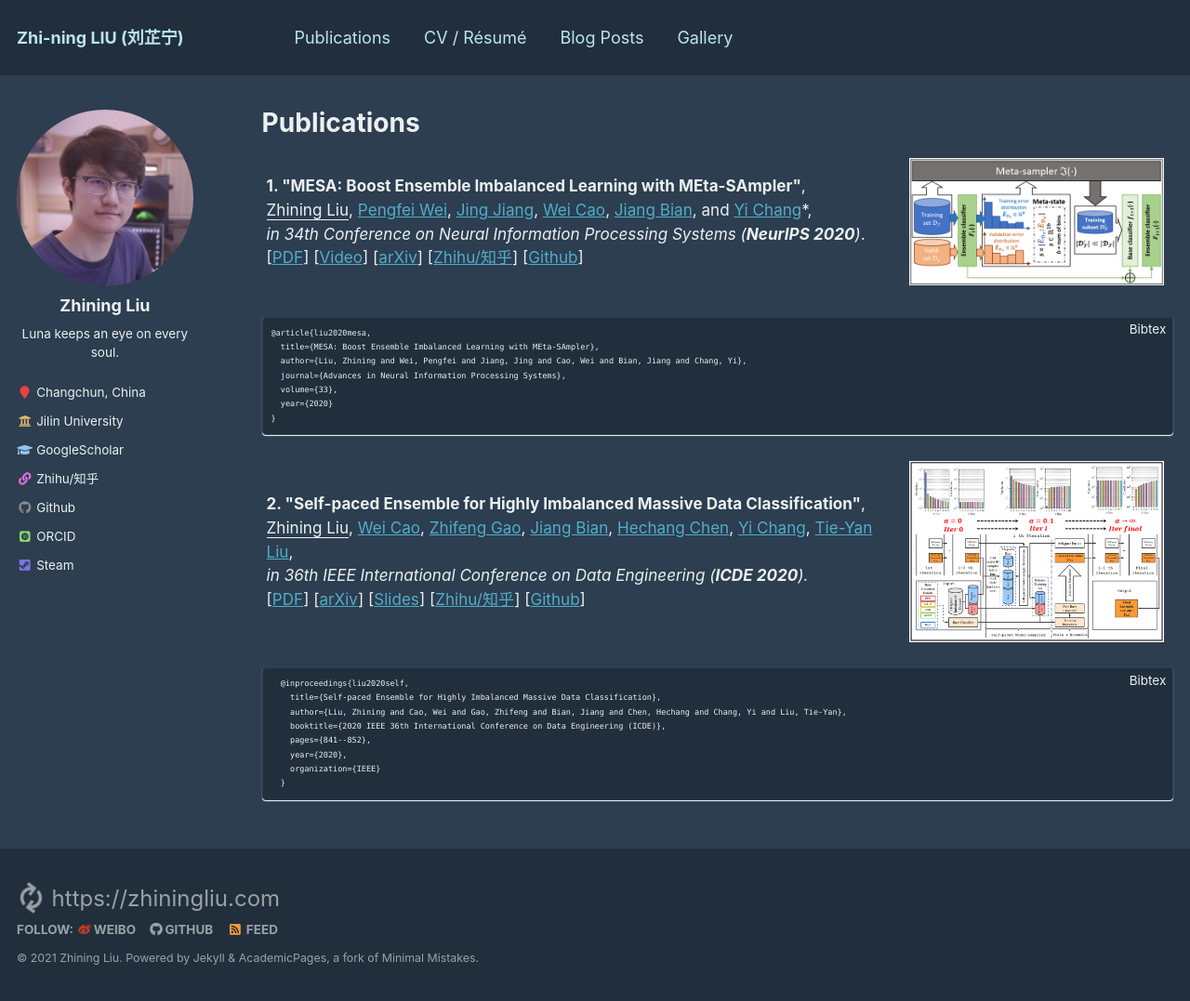
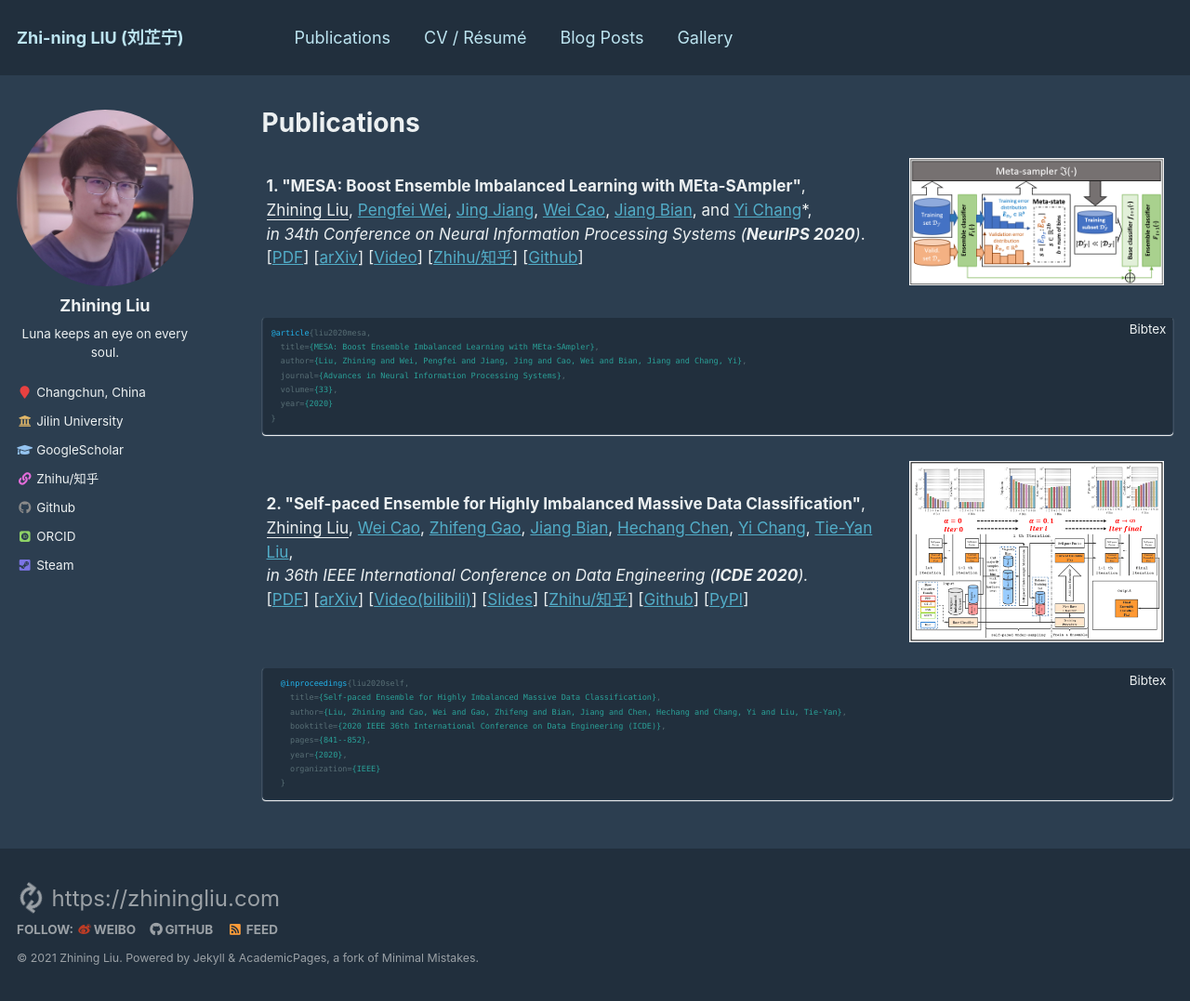
Before and after one commit to ZhiningLiu1998/ZhiningLiu1998.github.io, a Jekyll site: the page built from _pages/publications.md, in a window 1280 px wide and 1077 px high. Shown: the whole window at 93% size. Built offline with Jekyll 4.4.1, drawn with Linux system fonts in a browser that asks for light colours; some web fonts are replaced.

Commit message:
MNT update links

````diff
--- a/_pages/publications.md
+++ b/_pages/publications.md
@@ -31,8 +31,8 @@ author_profile: true
       <i>in 34th Conference on Neural Information Processing Systems (<b>NeurIPS 2020</b>)</i>.
       <br>
       [<a href="{{ site.baseurl }}files/NeurIPS_2020_MESA.pdf">PDF</a>]
+      [<a href="https://arxiv.org/abs/2010.08830">arXiv</a>]
       [<a href="https://studio.slideslive.com/web_recorder/share/20201020T134559Z__NeurIPS_posters__17343__mesa-effective-ensemble-imbal?s=d3745afc-cfcf-4d60-9f34-63d3d811b55f">Video</a>]
-      [<a href="https://arxiv.org/abs/2010.08830">arXiv</a>]
       [<a href="https://zhuanlan.zhihu.com/p/268539195">Zhihu/知乎</a>]
       [<a href="https://github.com/ZhiningLiu1998/mesa">Github</a>]
     </td>
@@ -60,7 +60,7 @@ author_profile: true
 
    <!-- *MESA is a meta-learning-based ensemble learning framework for solving class-imbalanced learning problems. It is a task-agnostic general-purpose solution that is able to boost most of the existing machine learning models' performance on imbalanced data.* -->
 
-```
+```bib
 @article{liu2020mesa,
   title={MESA: Boost Ensemble Imbalanced Learning with MEta-SAmpler},
   author={Liu, Zhining and Wei, Pengfei and Jiang, Jing and Cao, Wei and Bian, Jiang and Chang, Yi},
@@ -87,9 +87,11 @@ author_profile: true
       <br>
       [<a href="https://conferences.computer.org/icde/2020/pdfs/ICDE2020-5acyuqhpJ6L9P042wmjY1p/290300a841/290300a841.pdf">PDF</a>]
       [<a href="https://arxiv.org/abs/1909.03500v3">arXiv</a>]
-      [<a href="{{ site.baseurl }}files/ICDE_2020_self_paced_ensemble_slides.pdf">Slides</a>]
+      [<a href="https://www.bilibili.com/video/BV1Fg411L7gk">Video(bilibili)</a>]
+      [<a href="{{ site.baseurl }}files/ICDE_2020_SPE_slides.pdf">Slides</a>]
       [<a href="https://zhuanlan.zhihu.com/p/86891438">Zhihu/知乎</a>]
       [<a href="https://github.com/ZhiningLiu1998/self-paced-ensemble">Github</a>]
+      [<a href="https://pypi.org/project/self-paced-ensemble">PyPI</a>]
     </td>
     <td style="padding:10px;width:30%;vertical-align:middle;border-right:none;border-bottom:none;">
       <a href="/images/spe.png">
@@ -114,7 +116,7 @@ author_profile: true
    [[Zhihu/知乎](https://zhuanlan.zhihu.com/p/86891438)]
    [[Github](https://github.com/ZhiningLiu1998/self-paced-ensemble)] -->
 
-  ```
+  ```bib
   @inproceedings{liu2020self,
     title={Self-paced Ensemble for Highly Imbalanced Massive Data Classification},
     author={Liu, Zhining and Cao, Wei and Gao, Zhifeng and Bian, Jiang and Chen, Hechang and Chang, Yi and Liu, Tie-Yan},
````
Also changed, not shown: _pages/about.md (+10 -10 lines), 3 other files.
